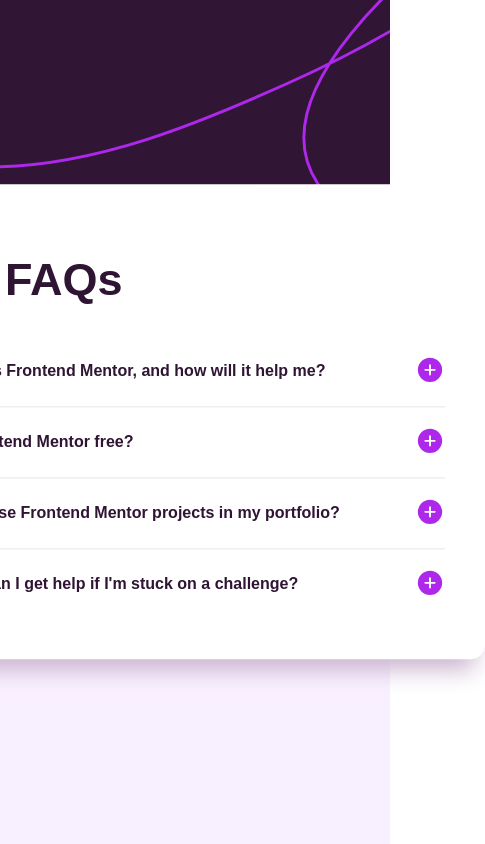
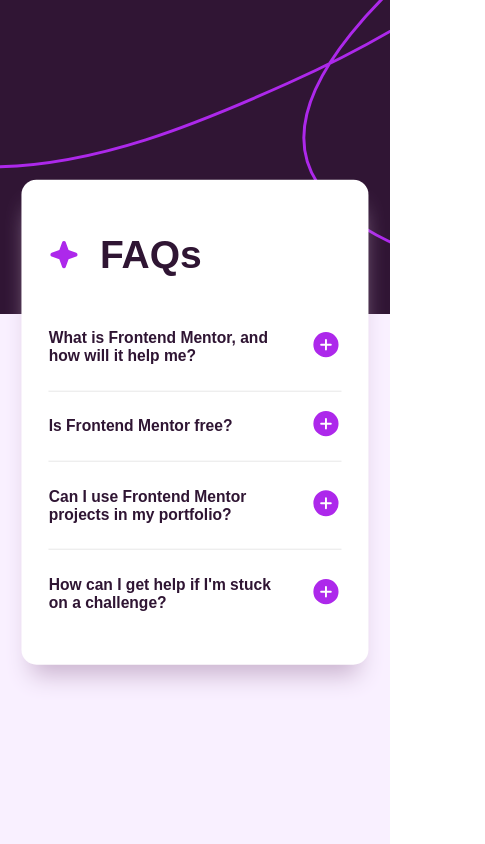
Before and after one commit to annaduong17/faq-accordion, a React (Create React App) app: page / in a window 390 px wide. Shown: the whole page, 485 px wide, since content can reach past the window. Built offline with nearby package versions, Linux system fonts and the light colour scheme; a web font is replaced by a local one.

Commit message:
add stylings for mobile

```diff
--- a/package.json
+++ b/package.json
@@ -9,6 +9,7 @@
     "react": "^18.2.0",
     "react-dom": "^18.2.0",
     "react-scripts": "5.0.1",
+    "sass": "^1.69.5",
     "web-vitals": "^2.1.4"
   },
   "scripts": {
--- a/src/index.css
+++ b/src/index.css
@@ -79,6 +79,10 @@
   padding-block: 10px;
 }
 
+.label p {
+  margin-right: 20px;
+}
+
 .label:hover {
   cursor: pointer;
   color: var(--pink-purple);
@@ -90,3 +94,19 @@
   padding-bottom: 30px;
   line-height: 30px;
 }
+
+@media (max-width: 500px) {
+  h1 {
+    font-size: 10vw;
+  }
+
+  .main-content {
+    width: 75vw;
+    font-size: 4vw;
+    padding: 7vw;
+  }
+
+  img {
+    width: 8vw;
+  }
+}
```
Also changed, not shown: 1 other file (tests, documents, lock files or other folders).
